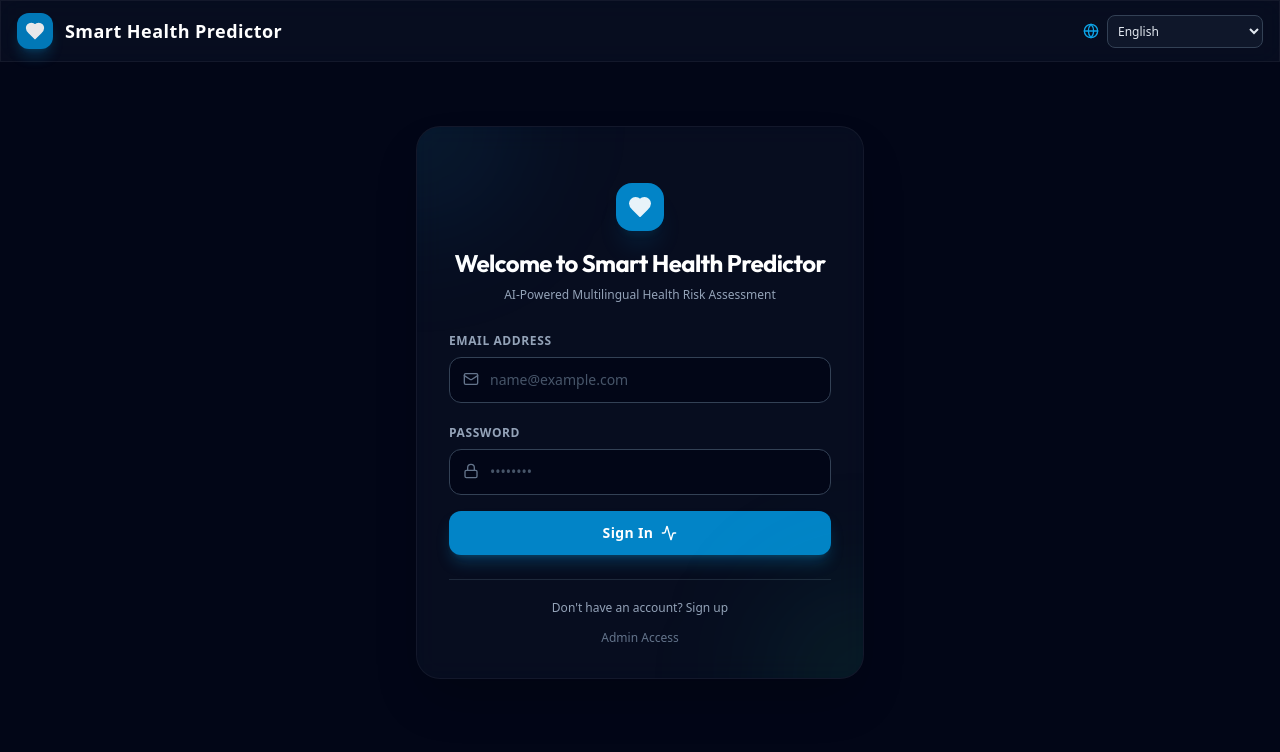
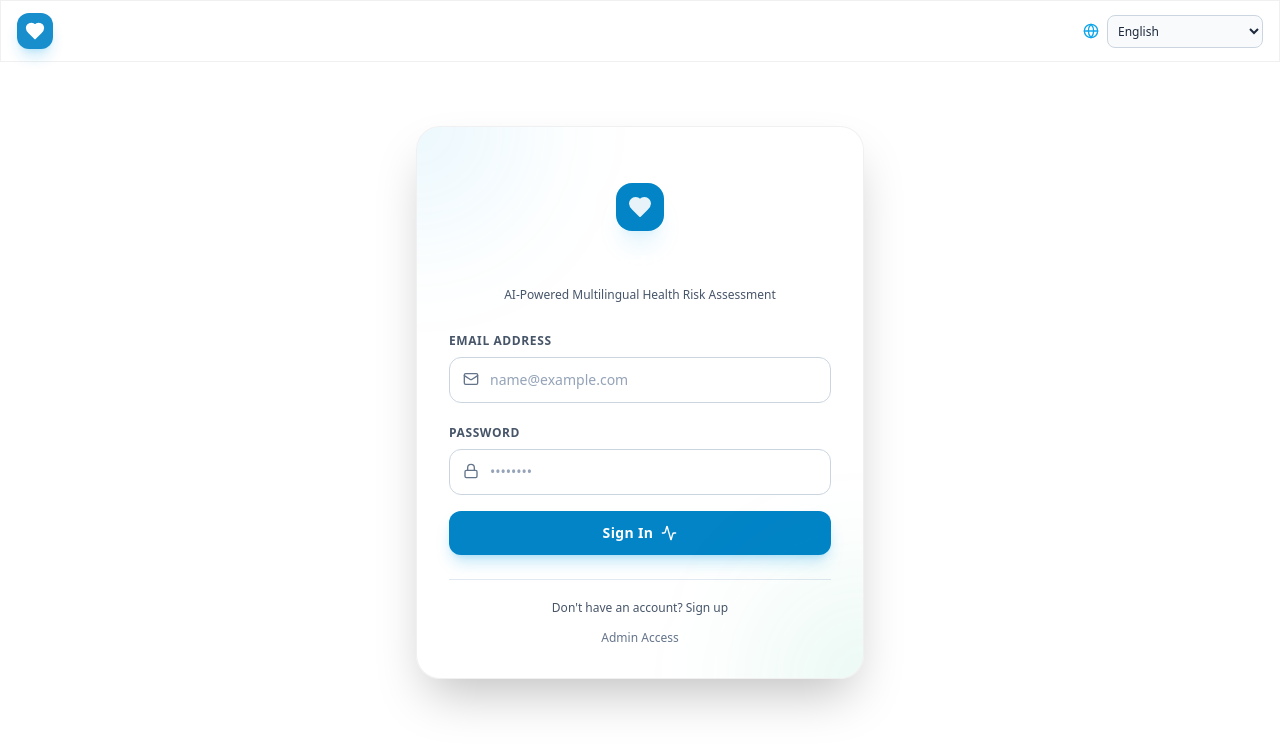
Before and after one commit to pradeepreddy16/smart-health-prediction, a React (Vite) app in the folder frontend/: page /login in a window 1280 px wide. Shown: the top 752 px of the page. Built offline with nearby package versions, Linux system fonts and the light colour scheme.

Commit message:
Convert theme to premium light mode with white background

```diff
--- a/frontend/src/index.css
+++ b/frontend/src/index.css
@@ -22,9 +22,9 @@
 
 /* Glassmorphism Presets */
 .glass-panel {
-  background: rgba(15, 23, 42, 0.45);
+  background: rgba(255, 255, 255, 0.7);
   backdrop-filter: blur(12px);
-  border: 1px solid rgba(255, 255, 255, 0.05);
+  border: 1px solid rgba(0, 0, 0, 0.06);
 }
 
 .glass-panel-hover {
@@ -32,10 +32,10 @@
 }
 
 .glass-panel-hover:hover {
-  background: rgba(15, 23, 42, 0.6);
-  border-color: rgba(14, 165, 233, 0.2);
+  background: rgba(255, 255, 255, 0.95);
+  border-color: rgba(14, 165, 233, 0.3);
   transform: translateY(-2px);
-  box-shadow: 0 12px 20px -10px rgba(0, 0, 0, 0.5);
+  box-shadow: 0 12px 20px -10px rgba(0, 0, 0, 0.12);
 }
 
 /* Progress bar fill animations */
@@ -47,18 +47,18 @@
   animation: fillProgress 1s cubic-bezier(0.4, 0, 0.2, 1) forwards;
 }
 
-/* Custom Scrollbar for premium dark look */
+/* Custom Scrollbar for premium light look */
 ::-webkit-scrollbar {
   width: 6px;
   height: 6px;
 }
 
 ::-webkit-scrollbar-track {
-  background: rgba(15, 23, 42, 0.5);
+  background: rgba(0, 0, 0, 0.03);
 }
 
 ::-webkit-scrollbar-thumb {
-  background: rgba(148, 163, 184, 0.3);
+  background: rgba(100, 116, 139, 0.3);
   border-radius: 9999px;
 }
 
--- a/frontend/tailwind.config.js
+++ b/frontend/tailwind.config.js
@@ -20,6 +20,19 @@ export default {
           800: '#1e293b',
           900: '#0f172a',
           950: '#020617',
+        },
+        slate: {
+          50: '#020617',
+          100: '#0f172a',
+          200: '#1e293b',
+          300: '#334155',
+          400: '#475569',
+          500: '#64748b',
+          600: '#94a3b8',
+          700: '#cbd5e1',
+          800: '#e2e8f0',
+          900: '#f8fafc',
+          950: '#ffffff',
         },
         medical: {
           50: '#f0f9ff',
```
